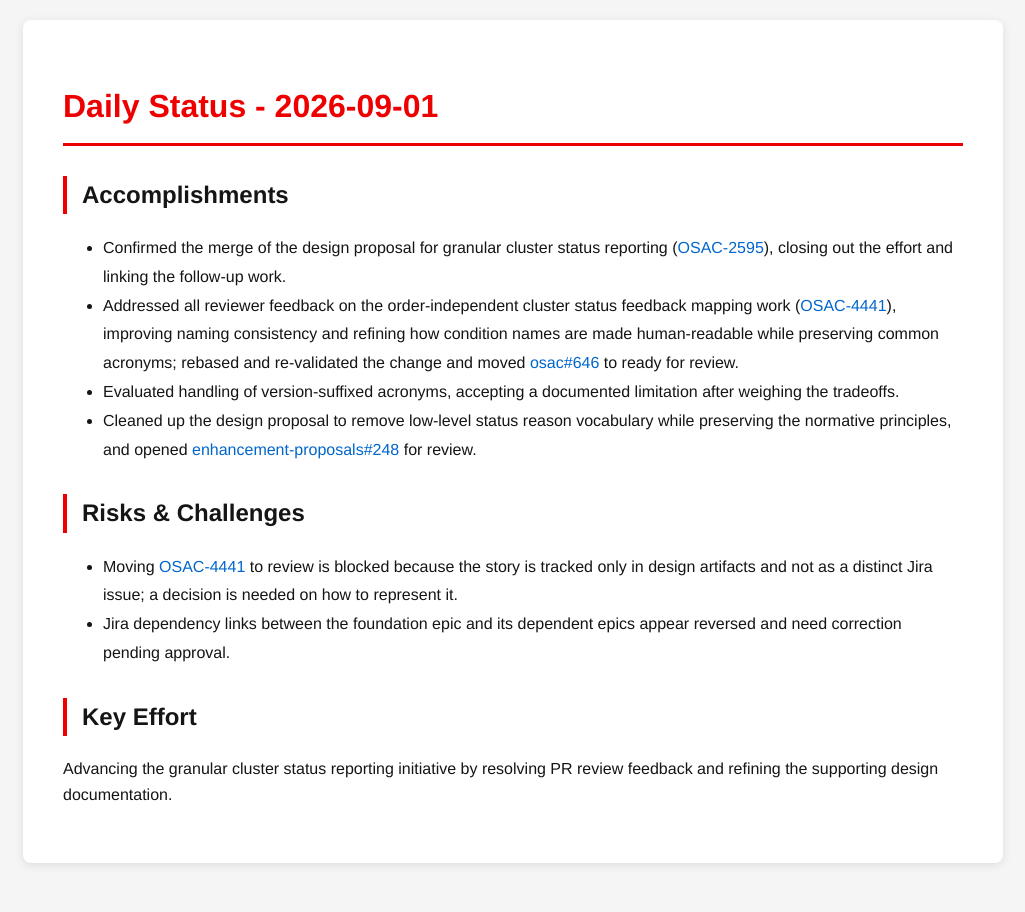
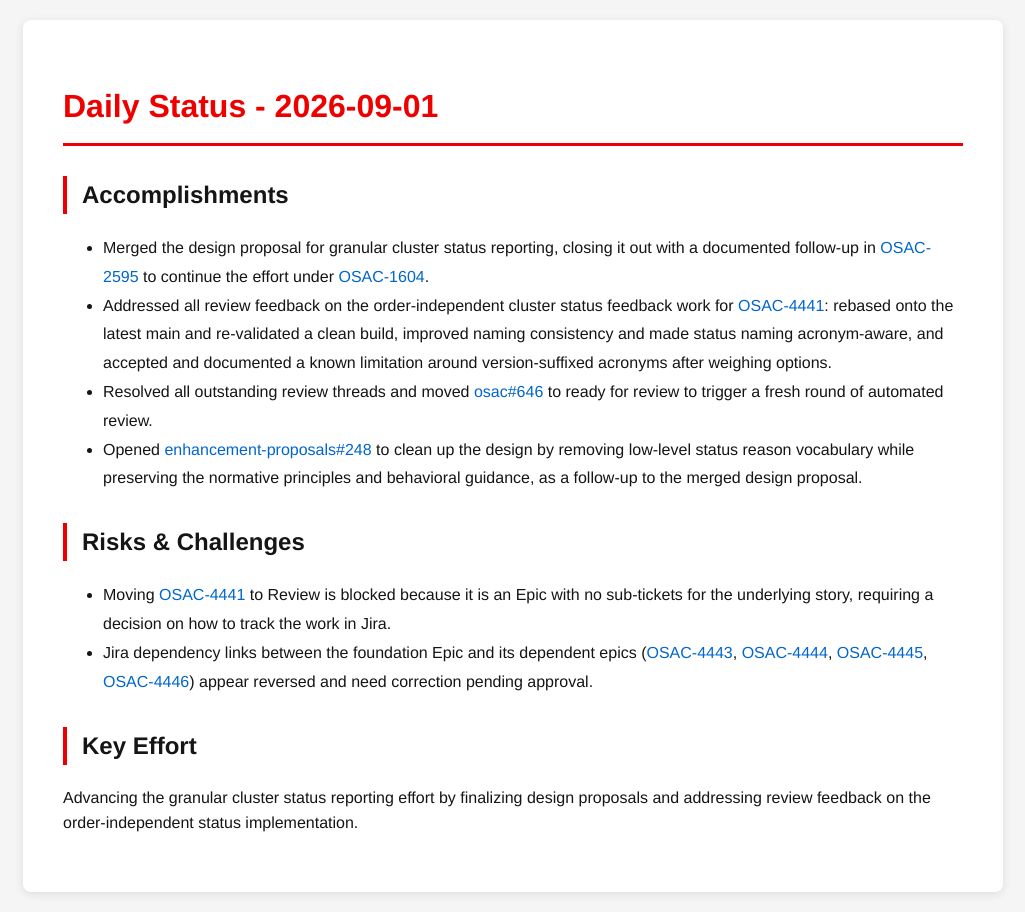
Before and after one commit to tzvatot/daily-status, a Jekyll site: the page built from 2026-09-01.md, in a window 1280 px wide. Shown: the whole page, without its empty margins (127-1152 px from the left). Built offline with Jekyll 4.4.1, drawn with Linux system fonts in a browser that asks for light colours.

Commit message:
Daily status update - 2026-09-01

```diff
--- a/2026-09-01.md
+++ b/2026-09-01.md
@@ -7,14 +7,14 @@ date: 2026-09-01
 # Daily Status - 2026-09-01
 
 ## Accomplishments
-- Confirmed the merge of the design proposal for granular cluster status reporting ([OSAC-2595](https://redhat.atlassian.net/browse/OSAC-2595)), closing out the effort and linking the follow-up work.
-- Addressed all reviewer feedback on the order-independent cluster status feedback mapping work ([OSAC-4441](https://redhat.atlassian.net/browse/OSAC-4441)), improving naming consistency and refining how condition names are made human-readable while preserving common acronyms; rebased and re-validated the change and moved [osac#646](https://github.com/osac-project/osac/pull/646) to ready for review.
-- Evaluated handling of version-suffixed acronyms, accepting a documented limitation after weighing the tradeoffs.
-- Cleaned up the design proposal to remove low-level status reason vocabulary while preserving the normative principles, and opened [enhancement-proposals#248](https://github.com/osac-project/enhancement-proposals/pull/248) for review.
+- Merged the design proposal for granular cluster status reporting, closing it out with a documented follow-up in [OSAC-2595](https://redhat.atlassian.net/browse/OSAC-2595) to continue the effort under [OSAC-1604](https://redhat.atlassian.net/browse/OSAC-1604).
+- Addressed all review feedback on the order-independent cluster status feedback work for [OSAC-4441](https://redhat.atlassian.net/browse/OSAC-4441): rebased onto the latest main and re-validated a clean build, improved naming consistency and made status naming acronym-aware, and accepted and documented a known limitation around version-suffixed acronyms after weighing options.
+- Resolved all outstanding review threads and moved [osac#646](https://github.com/osac-project/osac/pull/646) to ready for review to trigger a fresh round of automated review.
+- Opened [enhancement-proposals#248](https://github.com/osac-project/enhancement-proposals/pull/248) to clean up the design by removing low-level status reason vocabulary while preserving the normative principles and behavioral guidance, as a follow-up to the merged design proposal.
 
 ## Risks & Challenges
-- Moving [OSAC-4441](https://redhat.atlassian.net/browse/OSAC-4441) to review is blocked because the story is tracked only in design artifacts and not as a distinct Jira issue; a decision is needed on how to represent it.
-- Jira dependency links between the foundation epic and its dependent epics appear reversed and need correction pending approval.
+- Moving [OSAC-4441](https://redhat.atlassian.net/browse/OSAC-4441) to Review is blocked because it is an Epic with no sub-tickets for the underlying story, requiring a decision on how to track the work in Jira.
+- Jira dependency links between the foundation Epic and its dependent epics ([OSAC-4443](https://redhat.atlassian.net/browse/OSAC-4443), [OSAC-4444](https://redhat.atlassian.net/browse/OSAC-4444), [OSAC-4445](https://redhat.atlassian.net/browse/OSAC-4445), [OSAC-4446](https://redhat.atlassian.net/browse/OSAC-4446)) appear reversed and need correction pending approval.
 
 ## Key Effort
-Advancing the granular cluster status reporting initiative by resolving PR review feedback and refining the supporting design documentation.
+Advancing the granular cluster status reporting effort by finalizing design proposals and addressing review feedback on the order-independent status implementation.
```
